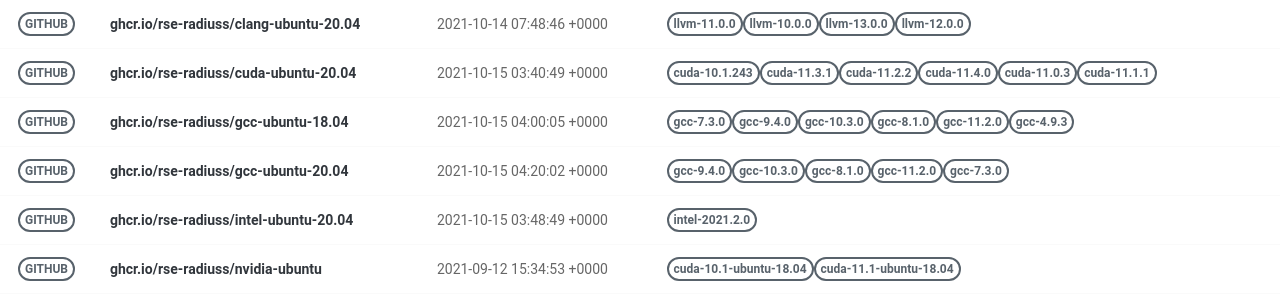
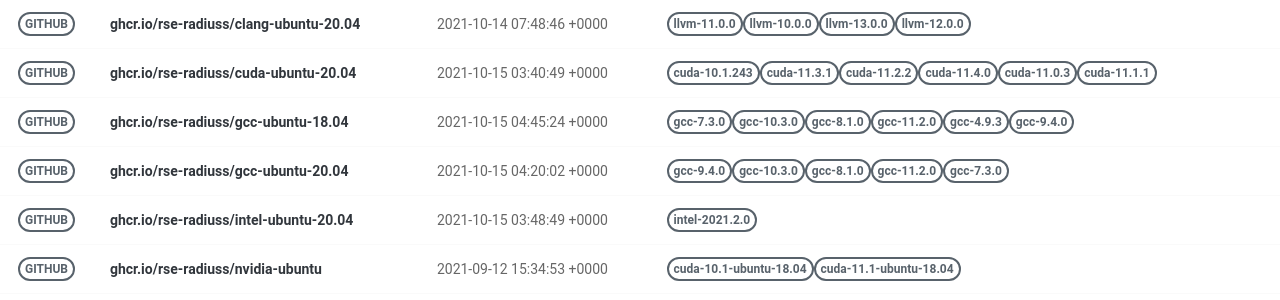
Before and after one commit to rse-ops/docker-images, a Jekyll site: the page built from pages/index.md, in a window 1280 px wide. Shown: the part 179-479 px from the top of the page. Built offline with Jekyll 4.4.1, drawn with Linux system fonts in a browser that asks for light colours; nearby versions of some CDN libraries.

Commit message:
Automated push to update library 2021-10-15

```diff
--- a/_library/ghcr.io-rse-radiuss-gcc-ubuntu-18.04.md
+++ b/_library/ghcr.io-rse-radiuss-gcc-ubuntu-18.04.md
@@ -1,7 +1,7 @@
 ---
 layout: container
 name: ghcr.io/rse-radiuss/gcc-ubuntu-18.04
-updated_at: 2021-10-15 04:00:05.773117
+updated_at: 2021-10-15 04:45:24.787342
 
 
 container_url: https://github.com/orgs/rse-radiuss/packages/container/package/gcc-ubuntu-18.04
```
Also changed, not shown: other parts of _library/ghcr.io-rse-radiuss-gcc-ubuntu-18.04.md (+3 -3 lines).
